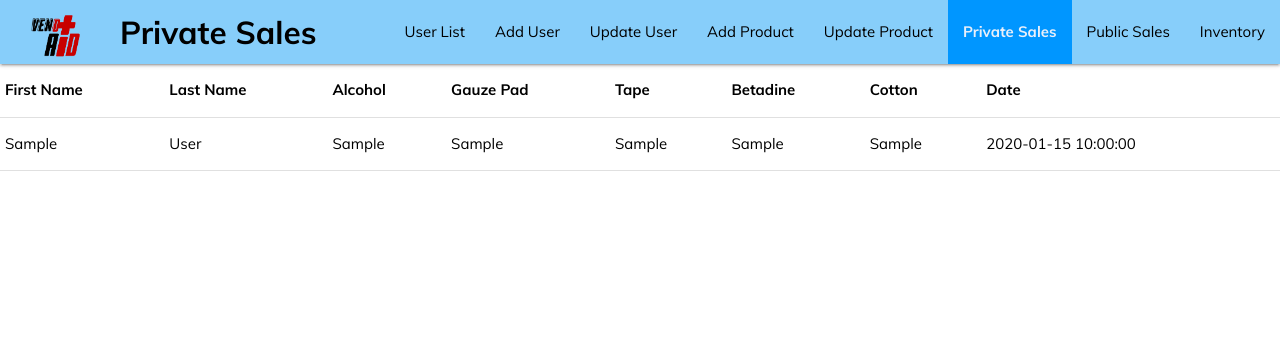
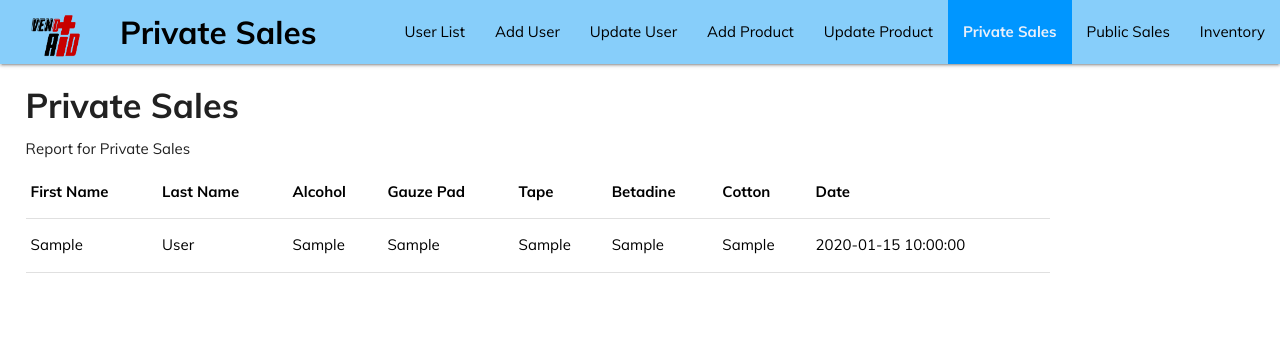
Before and after one commit to Tsukimiyu/vendaid, a PHP site: page /PrivateSales.php in a window 1280 px wide. Shown: the top 364 px of the page. Run offline with PHP 8.4, Linux system fonts and the light colour scheme; tables that the repository leaves empty or names only in its code hold one stand-in row (values such as "Sample post").

Commit message:
Update PrivateSales.php

```diff
--- a/PrivateSales.php
+++ b/PrivateSales.php
@@ -15,6 +15,19 @@
 			padding: 0;
 
 }
+
+ table {
+      margin: 5px;
+      margin-left: 2%;
+      width: 80%;
+    }
+ .headertitle{
+margin-left: 2%;
+font-weight: bold;
+    }
+   .headersub{
+margin-left: 2%;
+    }
 	</style>
 	<title>Private Sales Report</title>
 </head>
@@ -35,6 +48,10 @@
       </ul>
     </div>
   </nav>
+
+  <h4 class="headertitle">  Private Sales </h4>
+  <p class="headersub">  Report for Private Sales </p>
+
   <?php $conn = mysqli_connect('localhost', 'gypsy', 'admin', 'database');
 $sql = "SELECT FIRST_NAME, LAST_NAME, Alcohol, Gauze_pad, Tape, Betadine, Cotton, Date FROM privatesales ORDER BY ID DESC";
 $result = $conn->query($sql);
@@ -89,5 +106,6 @@ while($row = $result->fetch_assoc())
 echo "</table>";
 
 ?>
+
 </body>
 </html>
```
